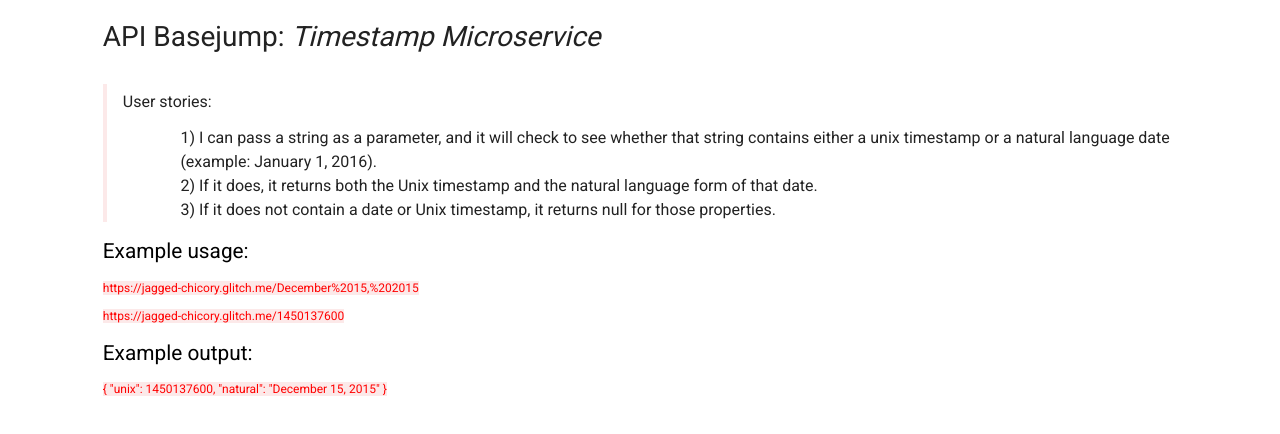
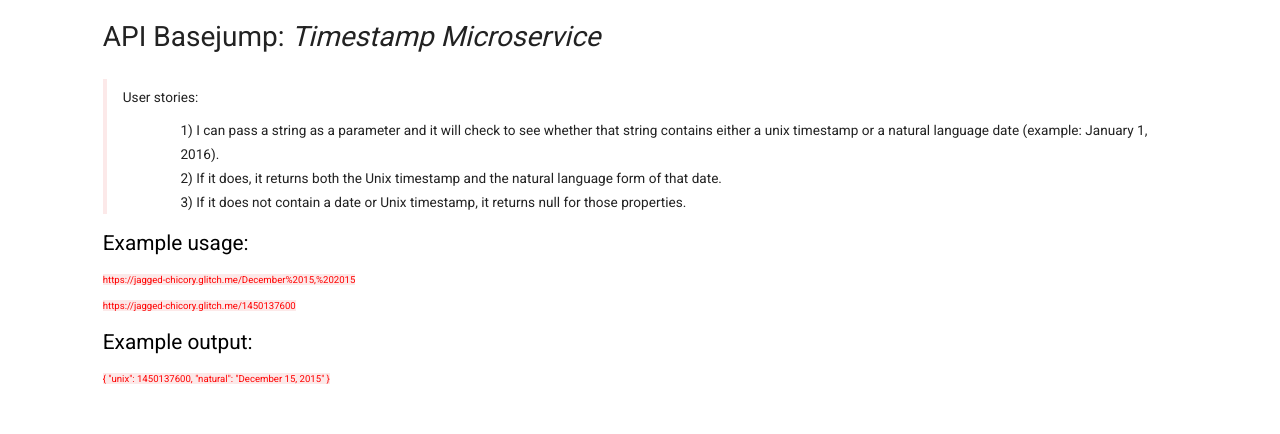
Before and after one commit to JP-Dub/timestamp, a website: page views/index.html in a window 1280 px wide. Drawn offline with Linux system fonts and the light colour scheme.

Commit message:
performed minor clean up

```diff
--- a/public/style.css
+++ b/public/style.css
@@ -3,7 +3,7 @@
 body {
 	font-family: 'Roboto', sans-serif;
 	font-size: 17px;
-  font-size: 2vmin;
+  font-size: 1.7vmin;
 	color: #222;
 	background-color: white;
 	text-align: center;
@@ -64,8 +64,8 @@ mark {
 }
 
 footer p {
-  font-size: 14px;
-  font-size: 1.5vmin;
+  font-size: 12px;
+  font-size: 1.2vmin;
   line-height: 20px;
   line-height: 2vmin;
 }
--- a/views/index.html
+++ b/views/index.html
@@ -15,7 +15,7 @@
         <aside></aside>
         <article>
         <p>User stories:</p>
-          <p class="user">1) I can pass a string as a parameter, and it will check to see whether that string contains either a unix timestamp or a natural language date (example: January 1, 2016). <br> 2) If it does, it returns both the Unix timestamp and the natural language form of that date. <br> 3) If it does not contain a date or Unix timestamp, it returns null for those properties.</p>
+          <p class="user">1) I can pass a string as a parameter and it will check to see whether that string contains either a unix timestamp or a natural language date (example: January 1, 2016). <br> 2) If it does, it returns both the Unix timestamp and the natural language form of that date. <br> 3) If it does not contain a date or Unix timestamp, it returns null for those properties.</p>
         </article>
           <footer>
           <p class="example">
```
